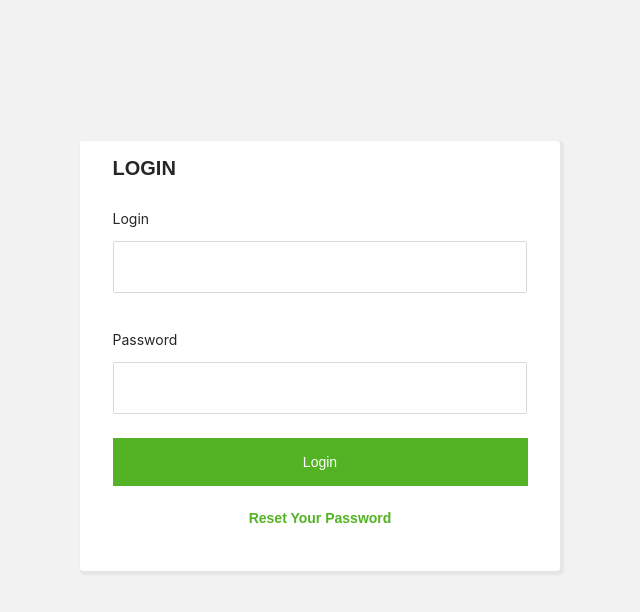
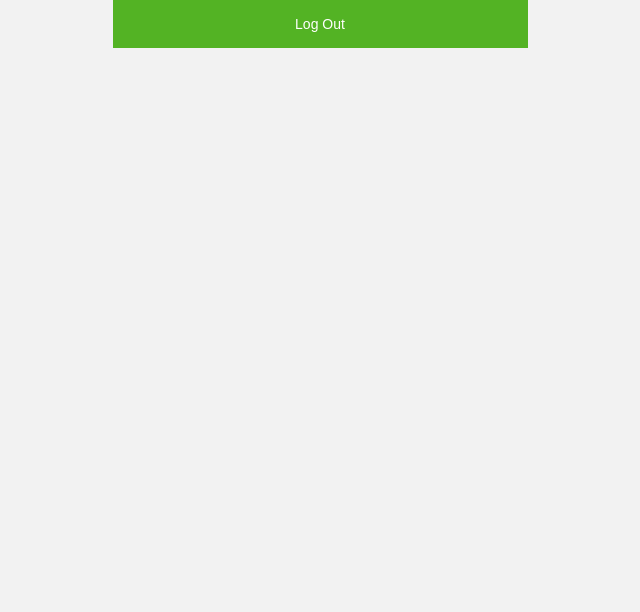
Before and after one commit to GurgenBaghdasaryan/react, a React (Create React App) app: page / in a window 1280 px wide. Shown: the top 612 px of the page, without its empty margins (320-960 px from the left). Built offline with nearby package versions, Linux system fonts and the light colour scheme.

Commit message:
fixed comments

```diff
--- a/src/App.js
+++ b/src/App.js
@@ -1,15 +1,15 @@
 import React from "react";
-import "./App.css";
+import { Route, Switch } from "react-router-dom";
 import Login from "./components/Login/index";
 import User from "./components/User/index";
-import { Route, Switch } from "react-router-dom";
+import "./App.css";
 
 const App = () => {
   return (
     <main className='main'>
       <Switch>
-        <Route path="/" component={Login} exact />
-        <Route path="/about" component={User} />
+        <Route path="/" component={User} exact />
+        <Route path="/Login" component={Login} />
       </Switch>
     </main>
   );
--- a/src/UserContext/index.js
+++ b/src/UserContext/index.js
@@ -3,17 +3,14 @@ import React, { createContext, useState } from "react";
 export const UserContext = createContext();
 
 const UserProvider = ({ children }) => {
-  const [loginField, setLoginField] = useState("");
-  const [passwordField, setPasswordField] = useState("");
+  const getToken = localStorage.getItem('access_token');
+
+  const [token, setToken] = useState(getToken);
+
   const values = {
-    login: "gug12321",
-    password: "gug12321",
-    loginField,
-    passwordField,
-    setLoginField,
-    setPasswordField,
+    token,
+    setToken
   };
-
   return <UserContext.Provider value={values}>{children}</UserContext.Provider>;
 };
 
--- a/src/components/Login/index.jsx
+++ b/src/components/Login/index.jsx
@@ -1,29 +1,28 @@
-import React, { useContext, useCallback } from "react";
+import React, { useState } from "react";
 import { useHistory } from "react-router-dom";
 import LoginField from "../LoginField";
 import axios from "axios";
-import { UserContext } from "../../UserContext";
 import { StyledLoginPage, StyledHeading, StyledParagraph } from "./styles";
 
+const Login = () => {
+  const [loginField,setLoginField] = useState("");
+  const [passwordField,setPasswordField] = useState("");
 
-const Login = () => {
-  const { loginField, passwordField, login, password } = useContext(
-    UserContext
-  );
+  const values = {
+    setLoginField,
+    setPasswordField,
+  }
 
   const history = useHistory();
   const logIn = () => {
-    if (!loginField.trim() || !passwordField.trim()) return;
-    if (login !== loginField && passwordField !== password) return;
-
     axios
       .post("https://volatile-admin-api.herokuapp.com/auth/login", {
-        username: login,
-        password: password,
+        username: loginField,
+        password: passwordField,
       })
       .then((result) => {
-        localStorage.setItem('access_token', result.data.access_token);
-        history.push("/about");
+        localStorage.setItem("access_token", result.data.access_token);
+        history.push("/");
       });
   };
 
@@ -31,7 +30,7 @@ const Login = () => {
     <StyledLoginPage>
       <div>
         <StyledHeading>LOGIN</StyledHeading>
-        <LoginField loginEvent={logIn} />
+        <LoginField loginEvent={logIn} values={values}/>
         <StyledParagraph>Reset Your Password</StyledParagraph>
       </div>
     </StyledLoginPage>
--- a/src/components/LoginField/index.jsx
+++ b/src/components/LoginField/index.jsx
@@ -1,18 +1,10 @@
-import React, { useContext, useCallback } from "react";
-import { UserContext } from "../../UserContext";
+import React from "react";
 import { StyledInput, StyledParagraph } from "./styles";
 import Button from "../Button/index";
 
-const LoginField = ({ loginEvent }) => {
-  const { setPasswordField, setLoginField } = useContext(UserContext);
+const LoginField = ({ loginEvent ,values}) => {
 
-  // const check = () =>{
-  //   if(! && !){
-  //     return <p>Incorrect username or password</p>;
-  //   }
-  // }
-
-
+  const {setLoginField,setPasswordField} = values;
   return (
     <>
       <StyledParagraph>Login</StyledParagraph>
@@ -22,7 +14,6 @@ const LoginField = ({ loginEvent }) => {
         style={{ fontSize: "20px", textIndent: "5px" }}
       />
       <StyledParagraph>Password</StyledParagraph>
-       {/* <p>{check()}</p>  */}
       <StyledInput
         onChange={(e) => setPasswordField(e.target.value)}
         type="password"
--- a/src/components/LoginField/styles.js
+++ b/src/components/LoginField/styles.js
@@ -5,7 +5,7 @@ export const StyledInput = styled.input`
   height: 48px;
   margin-bottom: 24px;
   border: 1px solid #00000026;
-border-radius: 2px;
+  border-radius: 2px;
 `;
 
 export const StyledParagraph = styled.p`
--- a/src/components/User/index.jsx
+++ b/src/components/User/index.jsx
@@ -1,23 +1,25 @@
-import React,{useContext} from "react";
+import React, { useContext } from "react";
 import { StyledButton } from "./styles";
 import { useHistory } from "react-router-dom";
- import {UserContext} from "../../UserContext";
+import {UserContext} from '../../UserContext/index'
+
 
 const User = () => {
-  const {login , password } = useContext(UserContext);
+  const {setToken} = useContext(UserContext)
 
   const history = useHistory();
 
-  const logIn = () => {
-    history.push('/')
+  const logOut = () => {
+    history.push("/Login");
+    localStorage.removeItem("access_token");
+    setToken('')
   };
 
   return (
     <>
-      <p>{login}</p>
-      <p>{password}</p>
-
-      <StyledButton type="checkbox" onClick={logIn}>Log Out</StyledButton>
+      <StyledButton type="checkbox" onClick={logOut}>
+        Log Out
+      </StyledButton>
     </>
   );
 };
--- a/src/index.js
+++ b/src/index.js
@@ -1,10 +1,10 @@
 import React from "react";
 import { BrowserRouter } from "react-router-dom";
 import ReactDOM from "react-dom";
-import "./index.css";
 import App from "./App";
 import reportWebVitals from "./reportWebVitals";
 import UserProvider from "./UserContext";
+import "./index.css";
 
 ReactDOM.render(
   <UserProvider>
```
Also changed, not shown: 2 other files (tests, documents, lock files or other folders).
